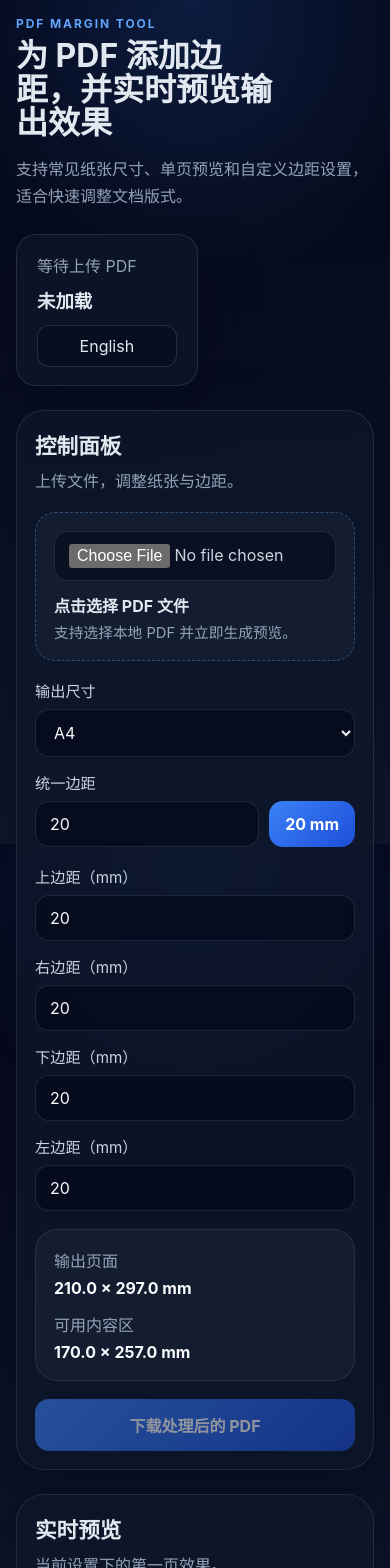
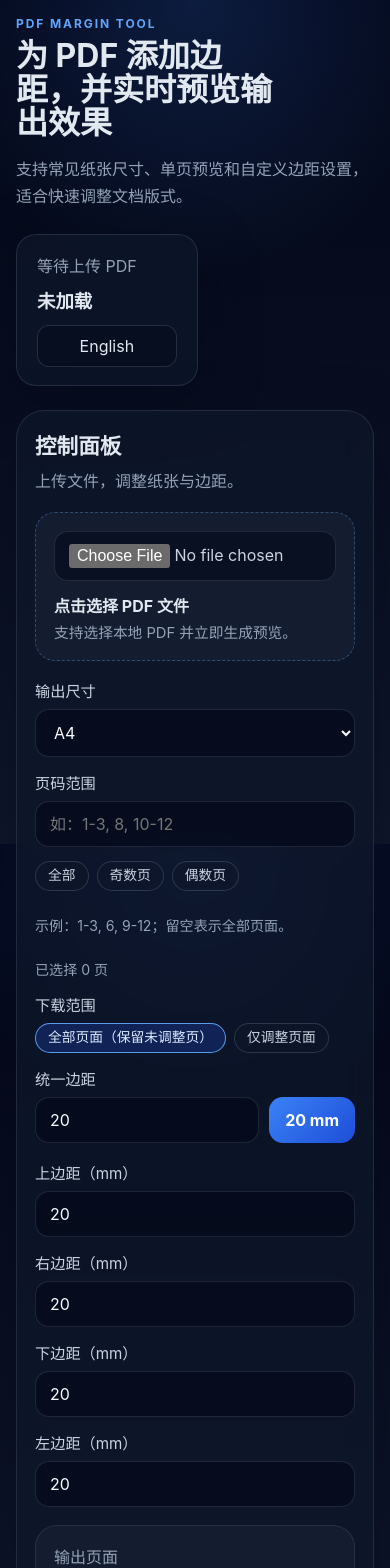
Before and after one commit to Richthespencer/PDFMargin, a React (Vite) app: page / in a window 390 px wide. Shown: the top 1568 px of the page. Built offline with nearby package versions, Linux system fonts and the light colour scheme.

Commit message:
feat: add page range export modes and document behavior

```diff
--- a/src/App.tsx
+++ b/src/App.tsx
@@ -1,5 +1,5 @@
 import { useEffect, useMemo, useRef, useState } from 'react';
-import { PDFDocument } from 'pdf-lib';
+import { PDFDocument, PDFPage } from 'pdf-lib';
 import { getDocument, GlobalWorkerOptions } from 'pdfjs-dist/legacy/build/pdf.mjs';
 import workerSrc from 'pdfjs-dist/legacy/build/pdf.worker.mjs?url';
 
@@ -19,6 +19,13 @@ type MarginState = {
   bottom: number;
   left: number;
 };
+
+type PageRangeResult = {
+  indices: number[];
+  invalidTokens: string[];
+};
+
+type DownloadMode = 'all' | 'selected';
 
 type Lang = 'zh' | 'en';
 
@@ -52,6 +59,15 @@ const COPY = {
     choosePdf: '点击选择 PDF 文件',
     choosePdfHint: '支持选择本地 PDF 并立即生成预览。',
     outputSize: '输出尺寸',
+    pageRange: '页码范围',
+    pageRangeHint: '示例：1-3, 6, 9-12；留空表示全部页面。',
+    pageRangePlaceholder: '如：1-3, 8, 10-12',
+    allPages: '全部',
+    oddPages: '奇数页',
+    evenPages: '偶数页',
+    selectedPages: (count: number) => `已选择 ${count} 页`,
+    invalidPageRange: (tokens: string) => `无效页码：${tokens}`,
+    pageRangeEmpty: '当前页码范围未匹配任何页面',
     uniformMargin: '统一边距',
     width: '宽度（mm）',
     height: '高度（mm）',
@@ -60,8 +76,12 @@ const COPY = {
     bottom: '下边距（mm）',
     left: '左边距（mm）',
     outputPage: '输出页面',
+    downloadScope: '下载范围',
+    downloadAllPages: '全部页面（保留未调整页）',
+    downloadAdjustedPages: '仅调整页面',
+    downloadAll: '下载全部页面 PDF',
+    downloadSelected: '下载仅调整页面 PDF',
     contentArea: '可用内容区',
-    download: '下载处理后的 PDF',
     processing: '处理中...',
     previewTitle: '实时预览',
     previewDesc: '当前设置下的第一页效果。',
@@ -71,6 +91,7 @@ const COPY = {
     statusReading: '正在读取文件...',
     statusLoaded: (pages: number) => `已加载 ${pages} 页，正在生成预览...`,
     statusPreviewReady: (pages: number) => `已加载 ${pages} 页，预览已就绪`,
+    statusPageRangeEmpty: '页码范围未匹配到可预览页面',
     statusPreviewFail: '预览生成失败',
     statusOutputting: '正在生成输出 PDF...',
     statusDone: 'PDF 已生成并开始下载',
@@ -90,6 +111,15 @@ const COPY = {
     choosePdf: 'Click to choose a PDF',
     choosePdfHint: 'Select a local PDF to generate the preview immediately.',
     outputSize: 'Output size',
+    pageRange: 'Page range',
+    pageRangeHint: 'Example: 1-3, 6, 9-12. Leave empty for all pages.',
+    pageRangePlaceholder: 'e.g. 1-3, 8, 10-12',
+    allPages: 'All',
+    oddPages: 'Odd',
+    evenPages: 'Even',
+    selectedPages: (count: number) => `${count} pages selected`,
+    invalidPageRange: (tokens: string) => `Invalid pages: ${tokens}`,
+    pageRangeEmpty: 'The page range does not match any pages',
     uniformMargin: 'Uniform margin',
     width: 'Width (mm)',
     height: 'Height (mm)',
@@ -98,8 +128,12 @@ const COPY = {
     bottom: 'Bottom margin (mm)',
     left: 'Left margin (mm)',
     outputPage: 'Output page',
+    downloadScope: 'Download scope',
+    downloadAllPages: 'All pages (keep unadjusted pages)',
+    downloadAdjustedPages: 'Adjusted pages only',
+    downloadAll: 'Download all pages PDF',
+    downloadSelected: 'Download adjusted pages PDF',
     contentArea: 'Available content area',
-    download: 'Download processed PDF',
     processing: 'Processing...',
     previewTitle: 'Live preview',
     previewDesc: 'Preview of the first page with current settings.',
@@ -109,6 +143,7 @@ const COPY = {
     statusReading: 'Reading file...',
     statusLoaded: (pages: number) => `Loaded ${pages} pages, generating preview...`,
     statusPreviewReady: (pages: number) => `Loaded ${pages} pages, preview ready`,
+    statusPageRangeEmpty: 'No previewable pages in page range',
     statusPreviewFail: 'Preview generation failed',
     statusOutputting: 'Generating output PDF...',
     statusDone: 'PDF generated and download started',
@@ -151,10 +186,81 @@ function getPageSizeMm(preset: PagePresetKey, customWidthMm: number, customHeigh
   return { widthMm: selected.widthMm, heightMm: selected.heightMm };
 }
 
-async function loadFirstPagePreview(bytes: Uint8Array) {
+async function loadPagePreview(bytes: Uint8Array, pageNumber: number) {
   const pdf = await getDocument({ data: bytes }).promise;
-  const page = await pdf.getPage(1);
+  const page = await pdf.getPage(pageNumber);
   return { pdf, page };
+}
+
+function parsePageRange(input: string, totalPages: number): PageRangeResult {
+  if (totalPages <= 0) {
+    return { indices: [], invalidTokens: [] };
+  }
+
+  const value = input.trim().toLowerCase();
+  if (!value || value === 'all' || value === '*') {
+    return {
+      indices: Array.from({ length: totalPages }, (_, idx) => idx),
+      invalidTokens: [],
+    };
+  }
+
+  if (value === 'odd') {
+    return {
+      indices: Array.from({ length: totalPages }, (_, idx) => idx).filter((idx) => (idx + 1) % 2 === 1),
+      invalidTokens: [],
+    };
+  }
+
+  if (value === 'even') {
+    return {
+      indices: Array.from({ length: totalPages }, (_, idx) => idx).filter((idx) => (idx + 1) % 2 === 0),
+      invalidTokens: [],
+    };
+  }
+
+  const indexSet = new Set<number>();
+  const invalidTokens: string[] = [];
+  const tokens = value
+    .split(',')
+    .map((token) => token.trim())
+    .filter(Boolean);
+
+  tokens.forEach((token) => {
+    if (/^\d+$/.test(token)) {
+      const pageNumber = Number(token);
+      if (pageNumber >= 1 && pageNumber <= totalPages) {
+        indexSet.add(pageNumber - 1);
+      } else {
+        invalidTokens.push(token);
+      }
+      return;
+    }
+
+    const rangeMatch = token.match(/^(\d+)\s*-\s*(\d+)$/);
+    if (!rangeMatch) {
+      invalidTokens.push(token);
+      return;
+    }
+
+    const startRaw = Number(rangeMatch[1]);
+    const endRaw = Number(rangeMatch[2]);
+    if (startRaw < 1 || startRaw > totalPages || endRaw < 1 || endRaw > totalPages) {
+      invalidTokens.push(token);
+      return;
+    }
+
+    const start = Math.min(startRaw, endRaw);
+    const end = Math.max(startRaw, endRaw);
+    for (let current = start; current <= end; current += 1) {
+      indexSet.add(current - 1);
+    }
+  });
+
+  return {
+    indices: Array.from(indexSet).sort((a, b) => a - b),
+    invalidTokens,
+  };
 }
 
 export default function App() {
@@ -162,6 +268,8 @@ export default function App() {
   const [fileName, setFileName] = useState('');
   const [fileBytes, setFileBytes] = useState<Uint8Array | null>(null);
   const [pageCount, setPageCount] = useState(0);
+  const [pageRangeInput, setPageRangeInput] = useState('');
+  const [downloadMode, setDownloadMode] = useState<DownloadMode>('all');
   const [preset, setPreset] = useState<PagePresetKey>('A4');
   const [customWidthMm, setCustomWidthMm] = useState(210);
   const [customHeightMm, setCustomHeightMm] = useState(297);
@@ -175,9 +283,12 @@ export default function App() {
   const [status, setStatus] = useState('等待上传 PDF');
   const [previewError, setPreviewError] = useState('');
   const [previewScaleInfo, setPreviewScaleInfo] = useState('');
+  const [previewSourceVersion, setPreviewSourceVersion] = useState(0);
 
   const previewWrapRef = useRef<HTMLDivElement | null>(null);
   const previewCanvasRef = useRef<HTMLCanvasElement | null>(null);
+  const sourceCanvasRef = useRef<HTMLCanvasElement | null>(null);
+  const sourceViewportRef = useRef<{ width: number; height: number } | null>(null);
   const ui = COPY[lang];
 
   const pageSizeMm = useMemo(
@@ -200,7 +311,21 @@ export default function App() {
     [margins],
   );
 
-  const canProcess = Boolean(fileBytes && pageCount > 0);
+  const pageRangeResult = useMemo(() => parsePageRange(pageRangeInput, pageCount), [pageRangeInput, pageCount]);
+  const selectedPageIndices = pageRangeResult.indices;
+  const previewPageNumber = selectedPageIndices.length > 0 ? selectedPageIndices[0] + 1 : 1;
+  const pageRangeError =
+    pageRangeResult.invalidTokens.length > 0
+      ? ui.invalidPageRange(pageRangeResult.invalidTokens.join(', '))
+      : selectedPageIndices.length === 0 && pageCount > 0
+        ? ui.pageRangeEmpty
+        : '';
+
+  const canProcess = Boolean(
+    fileBytes
+    && pageCount > 0
+    && (downloadMode === 'all' || selectedPageIndices.length > 0),
+  );
 
   async function handleFileChange(event: React.ChangeEvent<HTMLInputElement>) {
     const file = event.target.files?.[0];
@@ -218,6 +343,7 @@ export default function App() {
       const previewBytes = new Uint8Array(bytes);
       const pdf = await getDocument({ data: previewBytes }).promise;
       setPageCount(pdf.numPages);
+      setPageRangeInput('');
       const firstPage = await pdf.getPage(1);
       const size = firstPage.getViewport({ scale: 1 });
       setPreviewScaleInfo(`${ui.originalSize} ${formatMm(ptToMm(size.width))} × ${formatMm(ptToMm(size.height))}`);
@@ -233,13 +359,12 @@ export default function App() {
 
   useEffect(() => {
     const canvas = previewCanvasRef.current;
-    const container = previewWrapRef.current;
-    if (!canvas || !container) {
+    if (!canvas) {
       return;
     }
 
     let cancelled = false;
-    const render = async () => {
+    const loadSourcePage = async () => {
       if (!fileBytes) {
         const ctx = canvas.getContext('2d');
         if (ctx) {
@@ -247,8 +372,23 @@ export default function App() {
           canvas.height = 1;
           ctx.clearRect(0, 0, 1, 1);
         }
+        sourceCanvasRef.current = null;
+        sourceViewportRef.current = null;
         setStatus(ui.statusWaiting);
         setPreviewScaleInfo('');
+        return;
+      }
+
+      if (selectedPageIndices.length === 0) {
+        const ctx = canvas.getContext('2d');
+        if (ctx) {
+          canvas.width = 1;
+          canvas.height = 1;
+          ctx.clearRect(0, 0, 1, 1);
+        }
+        sourceCanvasRef.current = null;
+        sourceViewportRef.current = null;
+        setStatus(ui.statusPageRangeEmpty);
         return;
       }
 
@@ -256,27 +396,13 @@ export default function App() {
       setPreviewError('');
 
       try {
-        const { pdf, page } = await loadFirstPagePreview(new Uint8Array(fileBytes));
+        const { pdf, page } = await loadPagePreview(new Uint8Array(fileBytes), previewPageNumber);
         if (cancelled) {
           pdf.destroy();
           return;
         }
 
         const sourceViewport = page.getViewport({ scale: 1 });
-        const containerWidth = clamp(container.clientWidth || 900, 320, 1100);
-        const displayWidth = Math.floor(containerWidth * window.devicePixelRatio);
-        const displayHeight = Math.floor((containerWidth * pageSizePt.height / pageSizePt.width) * window.devicePixelRatio);
-        canvas.width = displayWidth;
-        canvas.height = displayHeight;
-        canvas.style.width = `${containerWidth}px`;
-        canvas.style.height = `${Math.max(420, displayHeight / window.devicePixelRatio)}px`;
-
-        const ctx = canvas.getContext('2d');
-        if (!ctx) {
-          pdf.destroy();
-          throw new Error('无法创建画布上下文');
-        }
-
         const backgroundScale = Math.min(2.5, 1400 / sourceViewport.width);
         const sourceCanvas = document.createElement('canvas');
         sourceCanvas.width = Math.floor(sourceViewport.width * backgroundScale);
@@ -299,60 +425,9 @@ export default function App() {
           return;
         }
 
-        ctx.save();
-        ctx.scale(window.devicePixelRatio, window.devicePixelRatio);
-        ctx.clearRect(0, 0, containerWidth, Math.max(420, displayHeight / window.devicePixelRatio));
-        ctx.fillStyle = '#0f172a';
-        ctx.fillRect(0, 0, containerWidth, Math.max(420, displayHeight / window.devicePixelRatio));
-
-        const pageCssWidth = Math.min(containerWidth - 64, 780);
-        const pageCssHeight = pageCssWidth * (pageSizePt.height / pageSizePt.width);
-        const offsetX = (containerWidth - pageCssWidth) / 2;
-        const offsetY = 24;
-
-        ctx.fillStyle = '#ffffff';
-        ctx.fillRect(offsetX, offsetY, pageCssWidth, pageCssHeight);
-        ctx.shadowColor = 'rgba(15, 23, 42, 0.28)';
-        ctx.shadowBlur = 30;
-        ctx.shadowOffsetY = 10;
-        ctx.fillStyle = '#ffffff';
-        ctx.fillRect(offsetX, offsetY, pageCssWidth, pageCssHeight);
-        ctx.shadowColor = 'transparent';
-
-        const marginLeft = pageCssWidth * (marginBoxPt.left / pageSizePt.width);
-        const marginRight = pageCssWidth * (marginBoxPt.right / pageSizePt.width);
-        const marginTop = pageCssHeight * (marginBoxPt.top / pageSizePt.height);
-        const marginBottom = pageCssHeight * (marginBoxPt.bottom / pageSizePt.height);
-        const contentX = offsetX + marginLeft;
-        const contentY = offsetY + marginTop;
-        const contentWidth = pageCssWidth - marginLeft - marginRight;
-        const contentHeight = pageCssHeight - marginTop - marginBottom;
-
-        ctx.strokeStyle = 'rgba(59, 130, 246, 0.45)';
-        ctx.setLineDash([10, 8]);
-        ctx.strokeRect(contentX, contentY, contentWidth, contentHeight);
-        ctx.setLineDash([]);
-
-        const scale = Math.min(
-          contentWidth / sourceViewport.width,
-          contentHeight / sourceViewport.height,
-        );
-        const drawWidth = sourceViewport.width * scale;
-        const drawHeight = sourceViewport.height * scale;
-        const drawX = contentX + (contentWidth - drawWidth) / 2;
-        const drawY = contentY + (contentHeight - drawHeight) / 2;
-
-        ctx.drawImage(sourceCanvas, drawX, drawY, drawWidth, drawHeight);
-
-        ctx.strokeStyle = 'rgba(148, 163, 184, 0.8)';
-        ctx.lineWidth = 1;
-        ctx.strokeRect(offsetX, offsetY, pageCssWidth, pageCssHeight);
-
-        ctx.fillStyle = '#64748b';
-        ctx.font = '13px ui-sans-serif, system-ui, -apple-system, BlinkMacSystemFont, "Segoe UI", sans-serif';
-        ctx.fillText(`预览为第 1 页，目标尺寸 ${pageSizeMm.widthMm.toFixed(1)} × ${pageSizeMm.heightMm.toFixed(1)} mm`, offsetX, offsetY + pageCssHeight + 28);
-        ctx.restore();
-
+        sourceCanvasRef.current = sourceCanvas;
+        sourceViewportRef.current = { width: sourceViewport.width, height: sourceViewport.height };
+        setPreviewSourceVersion((current) => current + 1);
         setStatus(ui.statusPreviewReady(pdf.numPages));
         pdf.destroy();
       } catch (error) {
@@ -369,12 +444,123 @@ export default function App() {
       }
     };
 
-    void render();
+    void loadSourcePage();
 
     return () => {
       cancelled = true;
     };
-  }, [fileBytes, marginBoxPt, pageSizeMm.heightMm, pageSizeMm.widthMm, pageSizePt.height, pageSizePt.width]);
+  }, [
+    fileBytes,
+    lang,
+    previewPageNumber,
+    selectedPageIndices.length,
+    ui.statusPageRangeEmpty,
+    ui.statusPreviewFail,
+    ui.statusPreviewReady,
+    ui.statusWaiting,
+  ]);
+
+  useEffect(() => {
+    const canvas = previewCanvasRef.current;
+    const container = previewWrapRef.current;
+    const sourceCanvas = sourceCanvasRef.current;
+    const sourceViewport = sourceViewportRef.current;
+    if (!canvas || !container || !fileBytes || !sourceCanvas || !sourceViewport) {
+      return;
+    }
+
+    const containerWidth = clamp(container.clientWidth || 900, 320, 1100);
+    const cssHeight = Math.max(420, containerWidth * (pageSizePt.height / pageSizePt.width));
+    const pixelWidth = Math.floor(containerWidth * window.devicePixelRatio);
+    const pixelHeight = Math.floor(cssHeight * window.devicePixelRatio);
+
+    const bufferCanvas = document.createElement('canvas');
+    bufferCanvas.width = pixelWidth;
+    bufferCanvas.height = pixelHeight;
+    const bufferCtx = bufferCanvas.getContext('2d');
+    if (!bufferCtx) {
+      return;
+    }
+
+    bufferCtx.save();
+    bufferCtx.scale(window.devicePixelRatio, window.devicePixelRatio);
+    bufferCtx.clearRect(0, 0, containerWidth, cssHeight);
+    bufferCtx.fillStyle = '#0f172a';
+    bufferCtx.fillRect(0, 0, containerWidth, cssHeight);
+
+    const pageCssWidth = Math.min(containerWidth - 64, 780);
+    const pageCssHeight = pageCssWidth * (pageSizePt.height / pageSizePt.width);
+    const offsetX = (containerWidth - pageCssWidth) / 2;
+    const offsetY = 24;
+
+    bufferCtx.fillStyle = '#ffffff';
+    bufferCtx.fillRect(offsetX, offsetY, pageCssWidth, pageCssHeight);
+    bufferCtx.shadowColor = 'rgba(15, 23, 42, 0.28)';
+    bufferCtx.shadowBlur = 30;
+    bufferCtx.shadowOffsetY = 10;
+    bufferCtx.fillStyle = '#ffffff';
+    bufferCtx.fillRect(offsetX, offsetY, pageCssWidth, pageCssHeight);
+    bufferCtx.shadowColor = 'transparent';
+
+    const marginLeft = pageCssWidth * (marginBoxPt.left / pageSizePt.width);
+    const marginRight = pageCssWidth * (marginBoxPt.right / pageSizePt.width);
+    const marginTop = pageCssHeight * (marginBoxPt.top / pageSizePt.height);
+    const marginBottom = pageCssHeight * (marginBoxPt.bottom / pageSizePt.height);
+    const contentX = offsetX + marginLeft;
+    const contentY = offsetY + marginTop;
+    const contentWidth = pageCssWidth - marginLeft - marginRight;
+    const contentHeight = pageCssHeight - marginTop - marginBottom;
+
+    bufferCtx.strokeStyle = 'rgba(59, 130, 246, 0.45)';
+    bufferCtx.setLineDash([10, 8]);
+    bufferCtx.strokeRect(contentX, contentY, contentWidth, contentHeight);
+    bufferCtx.setLineDash([]);
+
+    const scale = Math.min(contentWidth / sourceViewport.width, contentHeight / sourceViewport.height);
+    const drawWidth = sourceViewport.width * scale;
+    const drawHeight = sourceViewport.height * scale;
+    const drawX = contentX + (contentWidth - drawWidth) / 2;
+    const drawY = contentY + (contentHeight - drawHeight) / 2;
+
+    bufferCtx.drawImage(sourceCanvas, drawX, drawY, drawWidth, drawHeight);
+    bufferCtx.strokeStyle = 'rgba(148, 163, 184, 0.8)';
+    bufferCtx.lineWidth = 1;
+    bufferCtx.strokeRect(offsetX, offsetY, pageCssWidth, pageCssHeight);
+    bufferCtx.fillStyle = '#64748b';
+    bufferCtx.font = '13px ui-sans-serif, system-ui, -apple-system, BlinkMacSystemFont, "Segoe UI", sans-serif';
+    bufferCtx.fillText(
+      lang === 'zh'
+        ? `预览为第 ${previewPageNumber} 页，目标尺寸 ${pageSizeMm.widthMm.toFixed(1)} × ${pageSizeMm.heightMm.toFixed(1)} mm`
+        : `Preview page ${previewPageNumber}, target size ${pageSizeMm.widthMm.toFixed(1)} × ${pageSizeMm.heightMm.toFixed(1)} mm`,
+      offsetX,
+      offsetY + pageCssHeight + 28,
+    );
+    bufferCtx.restore();
+
+    if (canvas.width !== pixelWidth || canvas.height !== pixelHeight) {
+      canvas.width = pixelWidth;
+      canvas.height = pixelHeight;
+      canvas.style.width = `${containerWidth}px`;
+      canvas.style.height = `${cssHeight}px`;
+    }
+
+    const screenCtx = canvas.getContext('2d');
+    if (!screenCtx) {
+      return;
+    }
+    screenCtx.clearRect(0, 0, canvas.width, canvas.height);
+    screenCtx.drawImage(bufferCanvas, 0, 0);
+  }, [
+    fileBytes,
+    lang,
+    marginBoxPt,
+    pageSizeMm.heightMm,
+    pageSizeMm.widthMm,
+    pageSizePt.height,
+    pageSizePt.width,
+    previewPageNumber,
+    previewSourceVersion,
+  ]);
 
   async function handleDownload() {
     if (!fileBytes) {
@@ -390,25 +576,44 @@ export default function App() {
       const outputHeight = pageSizePt.height;
       const contentWidth = outputWidth - marginBoxPt.left - marginBoxPt.right;
       const contentHeight = outputHeight - marginBoxPt.top - marginBoxPt.bottom;
-      const pageCount = sourceDoc.getPageCount();
-      const copiedPages = await outputDoc.copyPages(
-        sourceDoc,
-        Array.from({ length: pageCount }, (_, index) => index),
-      );
+      const sourcePageCount = sourceDoc.getPageCount();
+      const safePageIndices = selectedPageIndices.filter((index) => index >= 0 && index < sourcePageCount);
 
-      copiedPages.forEach((page) => {
+      if (downloadMode === 'selected' && safePageIndices.length === 0) {
+        setStatus(ui.statusPageRangeEmpty);
+        return;
+      }
+
+      const transformPageWithMargin = (page: PDFPage) => {
         const sourceSize = page.getSize();
         const scale = Math.min(contentWidth / sourceSize.width, contentHeight / sourceSize.height);
         const drawWidth = sourceSize.width * scale;
         const drawHeight = sourceSize.height * scale;
         const x = marginBoxPt.left + (contentWidth - drawWidth) / 2;
         const y = marginBoxPt.bottom + (contentHeight - drawHeight) / 2;
-        outputDoc.addPage(page);
         page.setSize(outputWidth, outputHeight);
         page.scaleContent(scale, scale);
         page.scaleAnnotations(scale, scale);
         page.translateContent(x, y);
-      });
+      };
+
+      if (downloadMode === 'selected') {
+        const copiedPages = await outputDoc.copyPages(sourceDoc, safePageIndices);
+        copiedPages.forEach((page) => {
+          outputDoc.addPage(page);
+          transformPageWithMargin(page);
+        });
+      } else {
+        const allPageIndices = Array.from({ length: sourcePageCount }, (_, index) => index);
+        const copiedPages = await outputDoc.copyPages(sourceDoc, allPageIndices);
+        const selectedSet = new Set(safePageIndices);
+        copiedPages.forEach((page, pageIndex) => {
+          outputDoc.addPage(page);
+          if (selectedSet.has(pageIndex)) {
+            transformPageWithMargin(page);
+          }
+        });
+      }
 
       const outputBytes = await outputDoc.save();
       const outputBuffer = new ArrayBuffer(outputBytes.byteLength);
@@ -418,7 +623,9 @@ export default function App() {
       const anchor = document.createElement('a');
       const baseName = fileName.replace(/\.pdf$/i, '') || 'output';
       anchor.href = url;
-      anchor.download = `${baseName}-margin.pdf`;
+      anchor.download = downloadMode === 'all'
+        ? `${baseName}-mixed-margin.pdf`
+        : `${baseName}-selected-margin.pdf`;
       anchor.click();
       URL.revokeObjectURL(url);
       setStatus(ui.statusDone);
@@ -478,6 +685,55 @@ export default function App() {
                   </option>
                 ))}
               </select>
+            </label>
+
+            <label>
+              <span>{ui.pageRange}</span>
+              <input
+                type="text"
+                value={pageRangeInput}
+                placeholder={ui.pageRangePlaceholder}
+                onChange={(event) => setPageRangeInput(event.target.value)}
+              />
+            </label>
+
+            <div className="range-chip-row" role="group" aria-label={ui.pageRange}>
+              <button type="button" className="range-chip" onClick={() => setPageRangeInput('')}>
+                {ui.allPages}
+              </button>
+              <button type="button" className="range-chip" onClick={() => setPageRangeInput('odd')}>
+                {ui.oddPages}
+              </button>
+              <button type="button" className="range-chip" onClick={() => setPageRangeInput('even')}>
+                {ui.evenPages}
+              </button>
+            </div>
+
+            <p className="muted-text range-hint">{ui.pageRangeHint}</p>
+            <p className="muted-text range-hint">{ui.selectedPages(selectedPageIndices.length)}</p>
+
+            <label>
+              <span>{ui.downloadScope}</span>
+              <div className="range-chip-row" role="radiogroup" aria-label={ui.downloadScope}>
+                <button
+                  type="button"
+                  role="radio"
+                  aria-checked={downloadMode === 'all'}
+                  className={`range-chip ${downloadMode === 'all' ? 'active' : ''}`}
+                  onClick={() => setDownloadMode('all')}
+                >
+                  {ui.downloadAllPages}
+                </button>
+                <button
+                  type="button"
+                  role="radio"
+                  aria-checked={downloadMode === 'selected'}
+                  className={`range-chip ${downloadMode === 'selected' ? 'active' : ''}`}
+                  onClick={() => setDownloadMode('selected')}
+                >
+                  {ui.downloadAdjustedPages}
+                </button>
+              </div>
             </label>
 
             <label>
@@ -582,9 +838,10 @@ export default function App() {
           </div>
 
           <button className="primary-button" type="button" onClick={handleDownload} disabled={!canProcess || isRendering}>
-            {isRendering ? ui.processing : ui.download}
+            {isRendering ? ui.processing : downloadMode === 'all' ? ui.downloadAll : ui.downloadSelected}
           </button>
 
+          {pageRangeError ? <p className="error-text">{pageRangeError}</p> : null}
           {previewError ? <p className="error-text">{previewError}</p> : null}
           {previewScaleInfo ? <p className="muted-text">{previewScaleInfo}</p> : null}
         </section>
--- a/src/styles.css
+++ b/src/styles.css
@@ -210,6 +210,40 @@ select:focus {
   gap: 10px;
 }
 
+.range-chip-row {
+  display: flex;
+  flex-wrap: wrap;
+  gap: 8px;
+}
+
+.range-chip {
+  border: 1px solid rgba(148, 163, 184, 0.24);
+  border-radius: 999px;
+  background: rgba(15, 23, 42, 0.55);
+  color: #cbd5e1;
+  padding: 7px 12px;
+  font-size: 0.86rem;
+  line-height: 1;
+  transition: border-color 0.2s ease, background-color 0.2s ease, transform 0.2s ease;
+}
+
+.range-chip:hover {
+  border-color: rgba(96, 165, 250, 0.7);
+  background: rgba(30, 41, 59, 0.72);
+  transform: translateY(-1px);
+}
+
+.range-chip.active {
+  border-color: rgba(96, 165, 250, 0.92);
+  background: rgba(30, 64, 175, 0.35);
+  color: #dbeafe;
+}
+
+.range-hint {
+  margin: 0;
+  font-size: 0.88rem;
+}
+
 .inline-control button,
 .primary-button {
   border: none;
```
Also changed, not shown: 1 other file (tests, documents, lock files or other folders).
